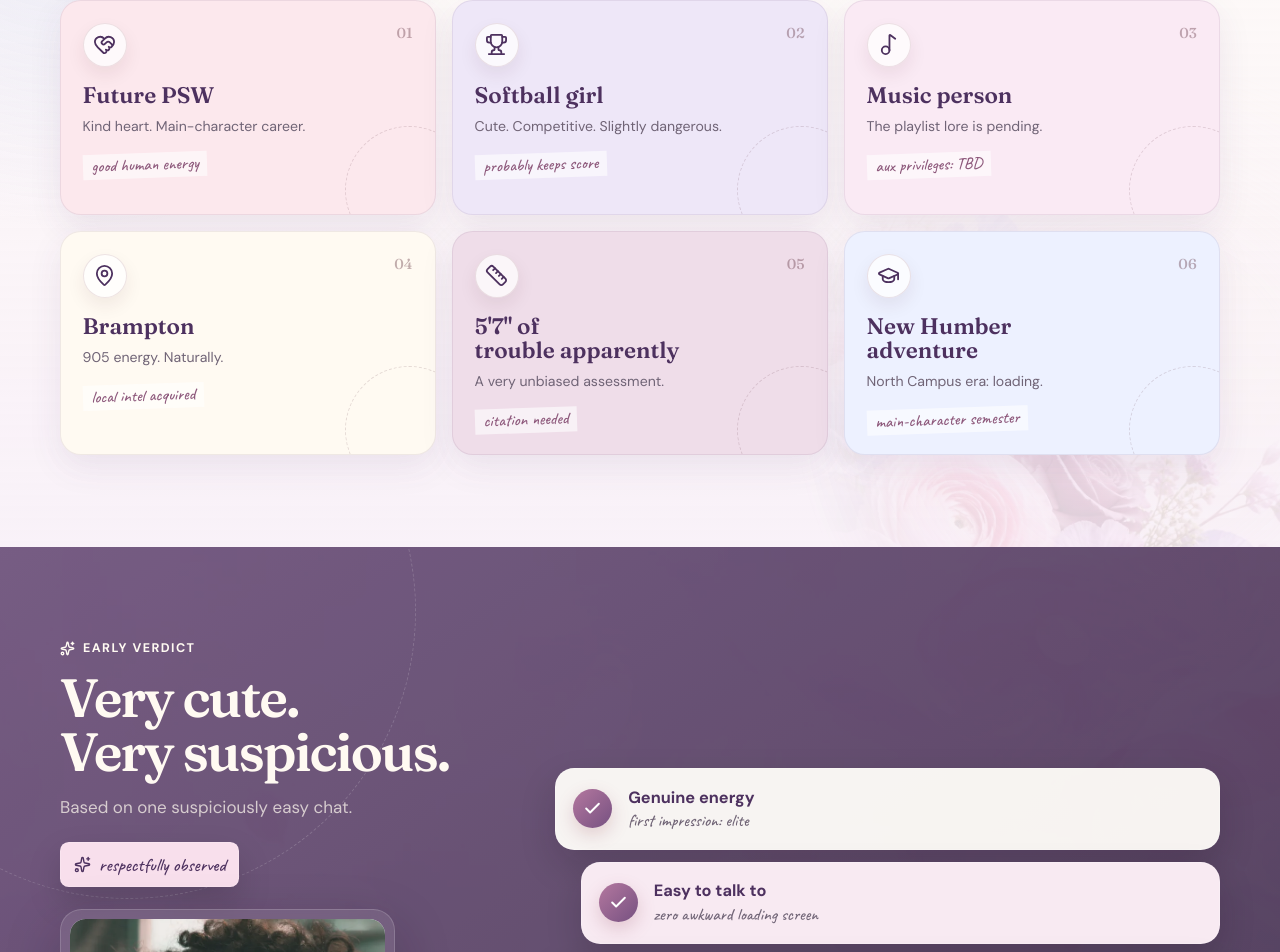
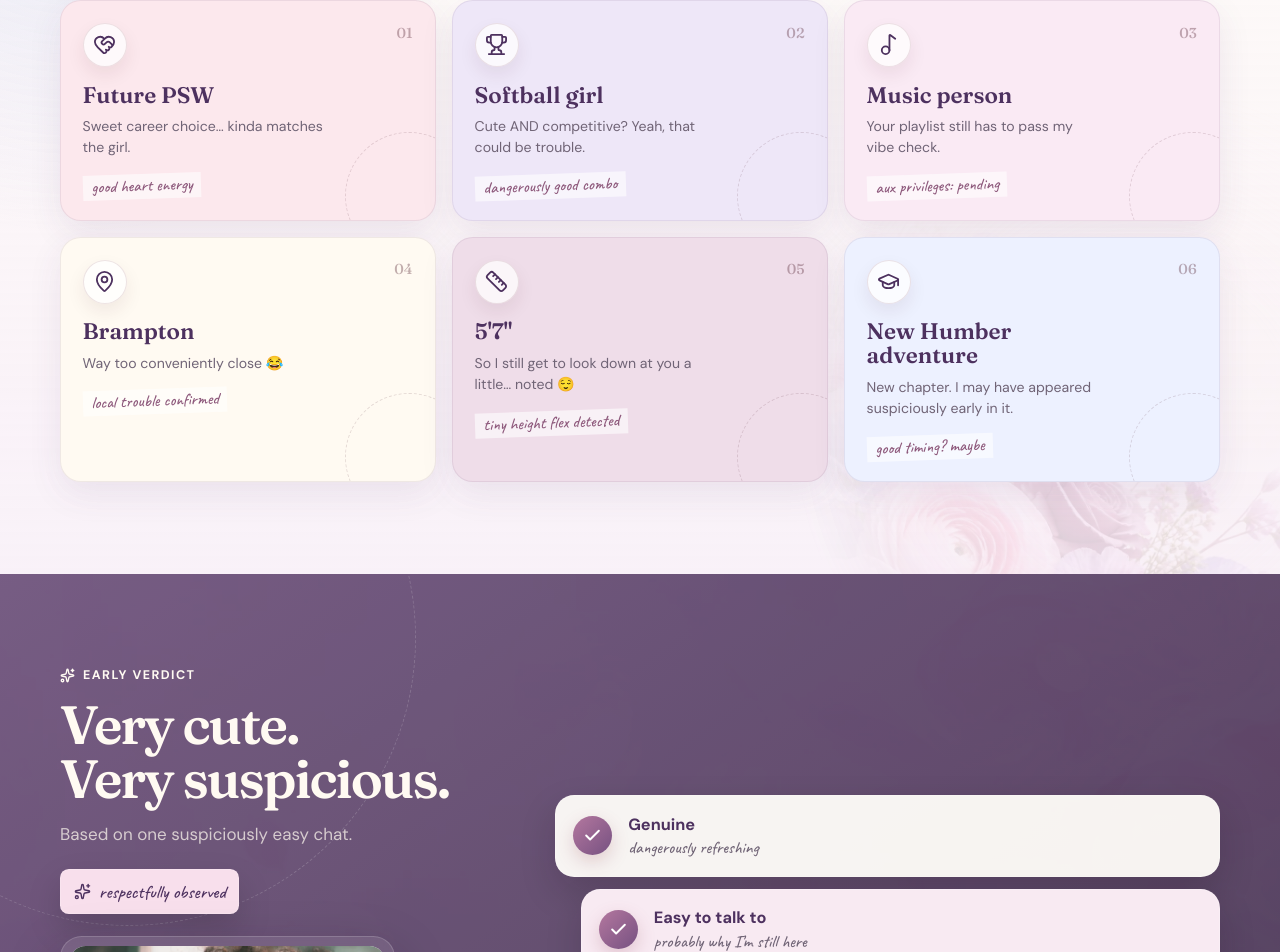
Before and after one commit to MSPixelPulseAgency/hey-kayleigh, a React (Vite) app: page / in a window 1280 px wide. Shown: the part 1088-2040 px from the top of the page. Built offline with nearby package versions, Linux system fonts and the light colour scheme.

Commit message:
Refresh Kayleigh site copy with playful flirty tone

```diff
--- a/src/data/kayleighData.js
+++ b/src/data/kayleighData.js
@@ -2,66 +2,66 @@ export const profileCards = [
   {
     icon: 'care',
     title: 'Future PSW',
-    copy: 'Kind heart. Main-character career.',
+    copy: 'Sweet career choice… kinda matches the girl.',
     tone: 'peach',
-    note: 'good human energy',
+    note: 'good heart energy',
   },
   {
     icon: 'softball',
     title: 'Softball girl',
-    copy: 'Cute. Competitive. Slightly dangerous.',
+    copy: 'Cute AND competitive? Yeah, that could be trouble.',
     tone: 'lavender',
-    note: 'probably keeps score',
+    note: 'dangerously good combo',
   },
   {
     icon: 'music',
     title: 'Music person',
-    copy: 'The playlist lore is pending.',
+    copy: 'Your playlist still has to pass my vibe check.',
     tone: 'blush',
-    note: 'aux privileges: TBD',
+    note: 'aux privileges: pending',
   },
   {
     icon: 'location',
     title: 'Brampton',
-    copy: '905 energy. Naturally.',
+    copy: 'Way too conveniently close 😂',
     tone: 'cream',
-    note: 'local intel acquired',
+    note: 'local trouble confirmed',
   },
   {
     icon: 'height',
-    title: `5'7" of trouble apparently`,
-    copy: 'A very unbiased assessment.',
+    title: `5'7\"`,
+    copy: 'So I still get to look down at you a little… noted 😌',
     tone: 'rose',
-    note: 'citation needed',
+    note: 'tiny height flex detected',
   },
   {
     icon: 'school',
     title: 'New Humber adventure',
-    copy: 'North Campus era: loading.',
+    copy: 'New chapter. I may have appeared suspiciously early in it.',
     tone: 'butter',
-    note: 'main-character semester',
+    note: 'good timing? maybe',
   },
 ]
 
 export const assessmentItems = [
-  { label: 'Genuine energy', note: 'first impression: elite' },
-  { label: 'Easy to talk to', note: 'zero awkward loading screen' },
-  { label: 'Respectful', note: 'rare, noticed, appreciated' },
-  { label: 'Cute piercings', note: 'a respectfully observed detail' },
+  { label: 'Genuine', note: 'dangerously refreshing' },
+  { label: 'Easy to talk to', note: 'probably why I’m still here' },
+  { label: 'Funny', note: 'you’re making flirting suspiciously easy' },
+  { label: 'Those piercings', note: 'yeah… I noticed. Obviously.' },
   {
-    label: 'Suspiciously excited to meet you',
-    note: 'playing it cool-ish',
+    label: 'Overall conclusion',
+    note: 'I definitely need to investigate you in person',
   },
 ]
 
 export const classifiedItems = [
   'favourite food',
-  'favourite music',
-  'dream place to visit',
-  'what makes her laugh',
-  'best late-night conversation topic',
-  'first hangout',
-  'everything else worth discovering in person',
+  'music taste',
+  'what makes you blush',
+  'late-night personality',
+  'what makes you laugh most',
+  'our first hangout',
+  'the rest of you I’d rather discover naturally',
 ]
 
 export const storySections = [
@@ -141,25 +141,25 @@ export const inviteChoices = [
   {
     id: 'bbq',
     icon: 'bbq',
-    label: 'BBQ & chill',
-    heading: 'Okayyy. I’m excited.',
-    copy: 'We’ll pick a chill time together.',
-    status: 'The cozy answer has officially landed.',
+    label: 'BBQ & chill 👀',
+    heading: 'Ohhh… brave choice.',
+    copy: 'Now I actually have to impress you in person? That wasn’t part of my plan 😂',
+    status: 'Come cute. Come hungry. I’ll figure out the rest.',
   },
   {
     id: 'public',
     icon: 'public',
-    label: 'Public first',
-    heading: 'Smart and cute.',
-    copy: 'Coffee or a little walk — your pick.',
-    status: 'A very solid first-move choice.',
+    label: 'Behave. Public first 😂',
+    heading: 'Probably the responsible choice.',
+    copy: 'Coffee, food or a walk. Although I make absolutely no promises about behaving 😌',
+    status: 'Easy, comfortable, and still a little dangerous.',
   },
   {
     id: 'later',
     icon: 'later',
-    label: 'Another day',
-    heading: 'No pressure, ever.',
-    copy: 'Another day works. I’m still glad you clicked.',
-    status: 'The calm answer is safe and sound.',
+    label: 'Make me wait 😌',
+    heading: 'Playing hard to get already?',
+    copy: 'Fineeee 😂 Take your time. Good things deserve a little anticipation anyway.',
+    status: 'No pressure. Curiosity stays alive.',
   },
 ]
```
